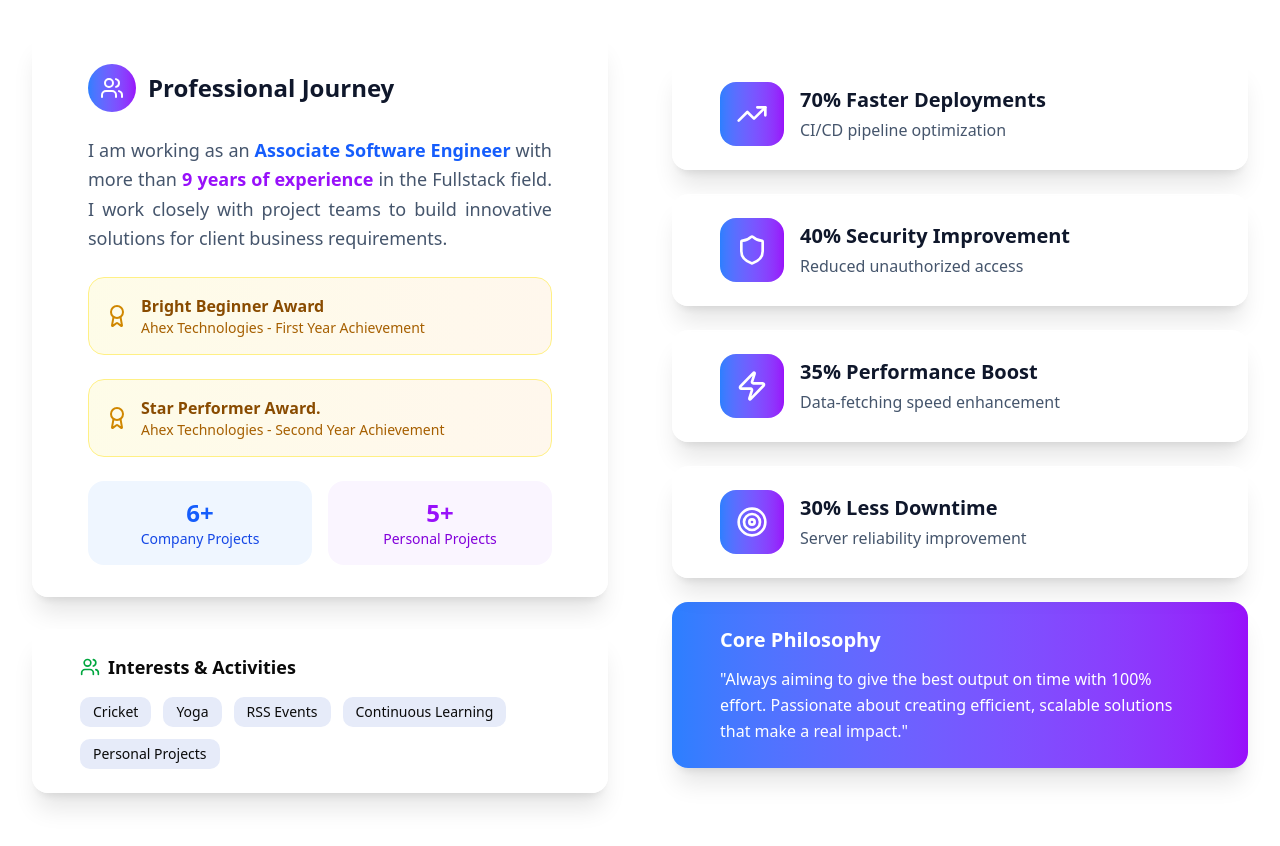
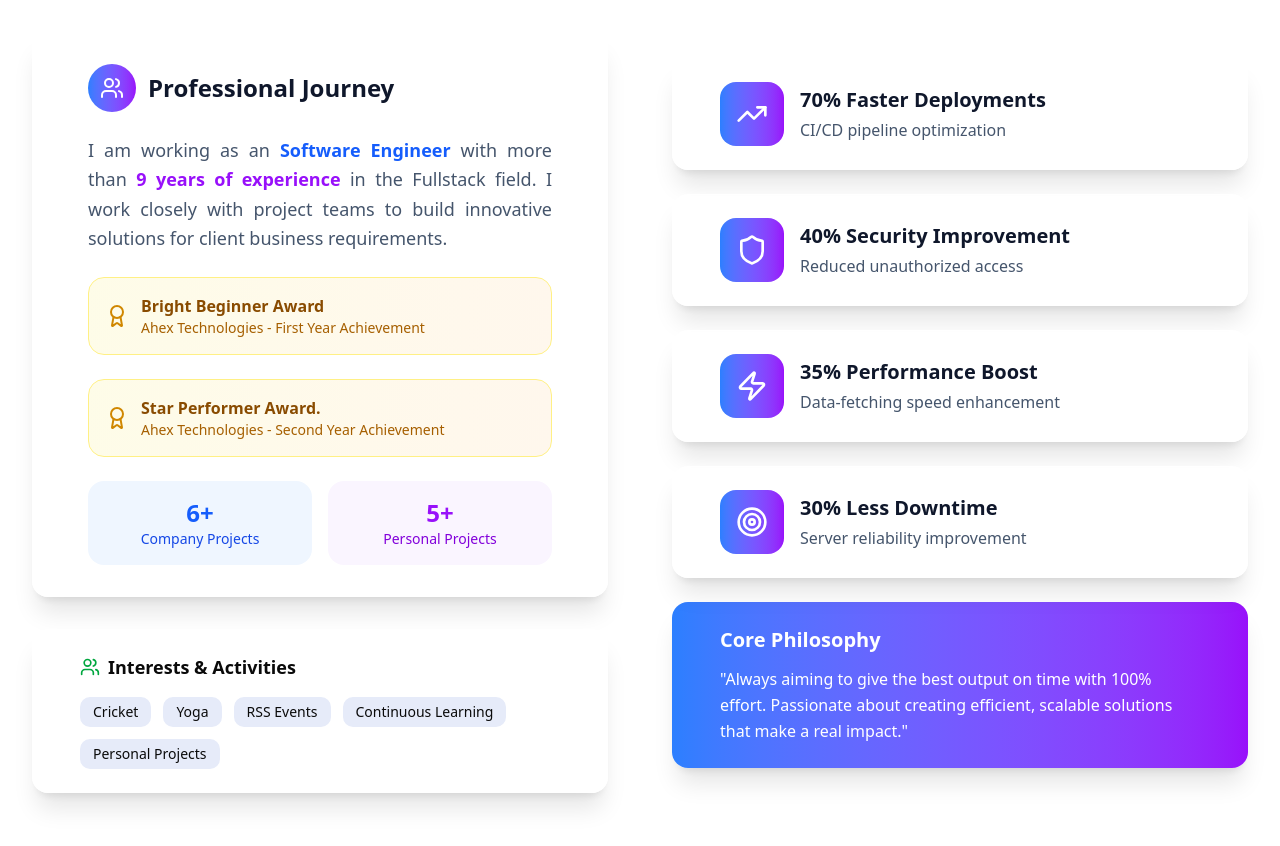
Before and after one commit to venu123143/portfolio, a React (Vite) app: page / in a window 1280 px wide. Shown: the part 980-1826 px from the top of the page. Built offline with nearby package versions, Linux system fonts and the light colour scheme.

Commit message:
experience changes

```diff
--- a/src/data/data.ts
+++ b/src/data/data.ts
@@ -42,9 +42,9 @@ export const heroData = {
 // About Data
 export const aboutData = {
     professionalJourney: {
-        role: "Associate Software Engineer",
+        role: "Software Engineer",
         experience: `${experience} years of experience`,
-        description: `I am working as an Associate Software Engineer with more than ${experience} years of experience in the Fullstack field. I work closely with project teams to build innovative solutions for client business requirements.`,
+        description: `I am working as an Software Engineer with more than ${experience} years of experience in the Fullstack field. I work closely with project teams to build innovative solutions for client business requirements.`,
     },
     awards: [
         {
```
